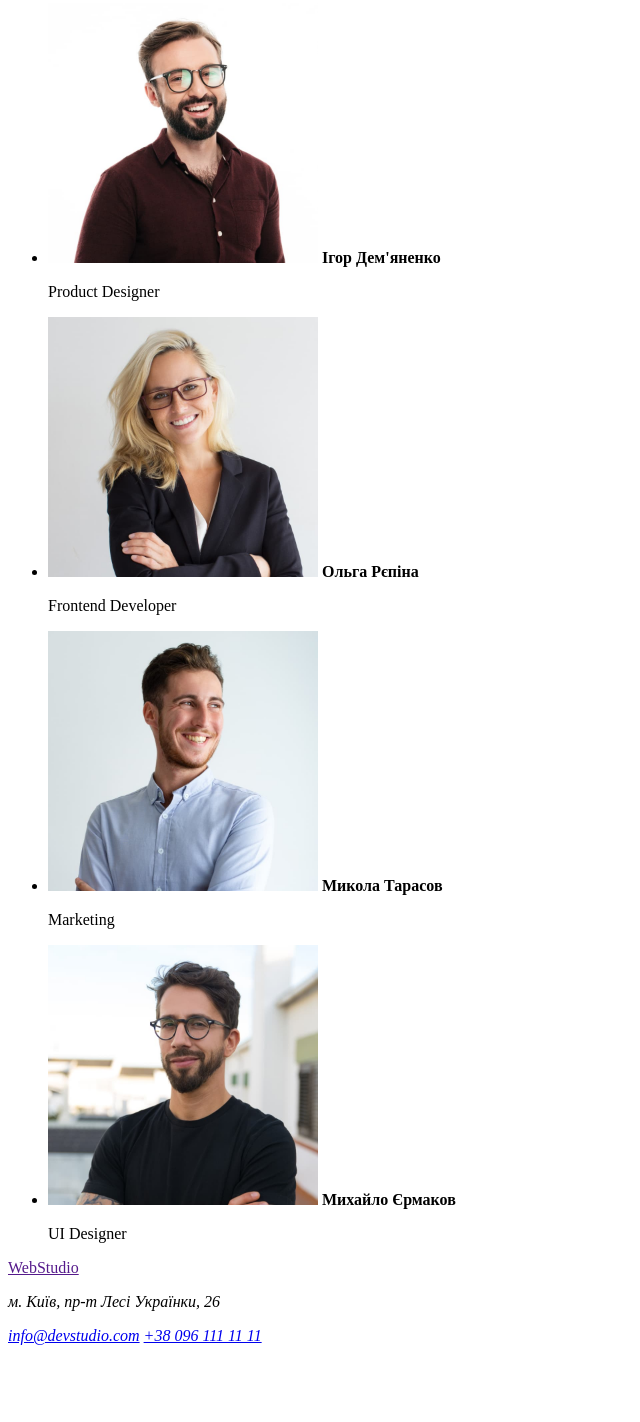
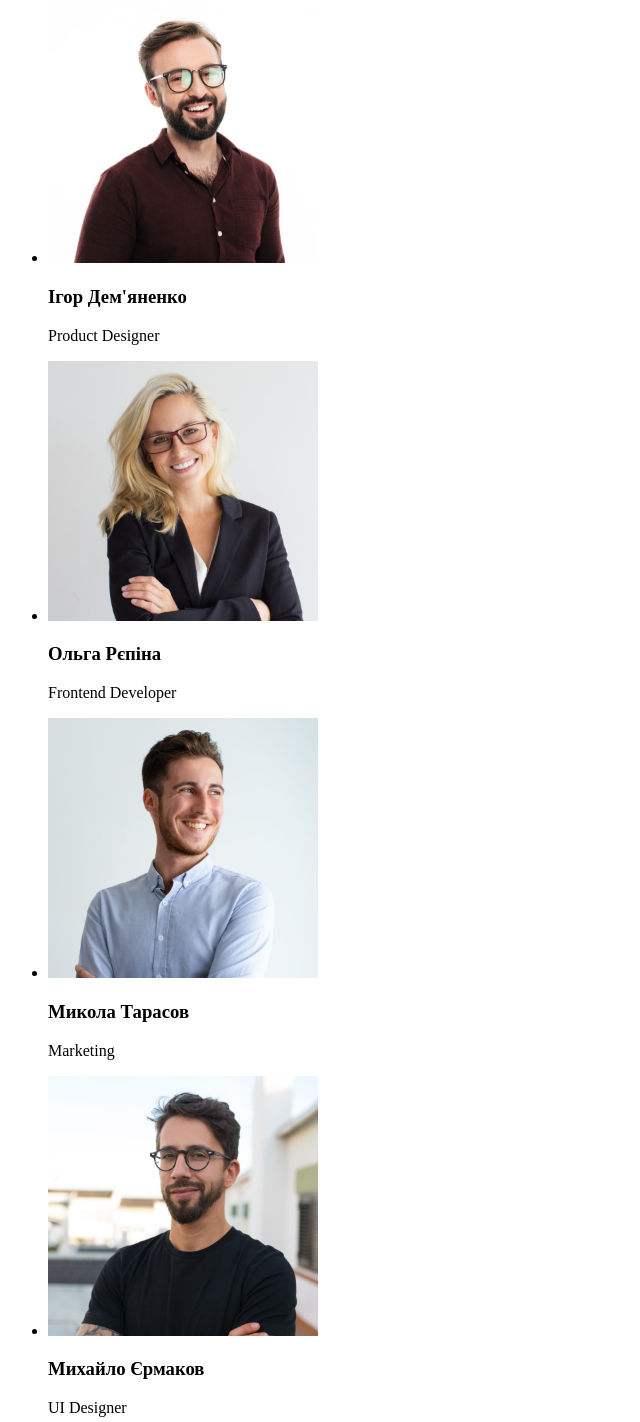
Before and after one commit to SotnykKateryna/goit-markup-hw-01, a plain HTML site: page index.html in a window 1280 px wide. Shown: the part 1618-3040 px from the top of the page, without its empty margins (0-640 px from the left). Before the commit the page ends 2971 px from the top, so only its background shows below. Drawn offline with Linux system fonts and the light colour scheme.

Commit message:
Fix the tags

```diff
--- a/index.html
+++ b/index.html
@@ -101,7 +101,7 @@
               width="270"
               height="260"
             />
-            <b>Ігор Дем'яненко</b>
+            <h3>Ігор Дем'яненко</h3>
             <p>Product Designer</p>
           </li>
           <li>
@@ -111,7 +111,7 @@
               width="270"
               height="260"
             />
-            <b>Ольга Рєпіна</b>
+            <h3>Ольга Рєпіна</h3>
             <p>Frontend Developer</p>
           </li>
           <li>
@@ -121,7 +121,7 @@
               width="270"
               height="260"
             />
-            <b>Микола Тарасов</b>
+            <h3>Микола Тарасов</h3>
             <p>Marketing</p>
           </li>
           <li>
@@ -131,7 +131,7 @@
               width="270"
               height="260"
             />
-            <b>Михайло Єрмаков</b>
+            <h3>Михайло Єрмаков</h3>
             <p>UI Designer</p>
           </li>
         </ul>
@@ -139,14 +139,12 @@
     </main>
 
     <footer>
-      <section>
         <a href="">WebStudio</a>
         <address>
           <p>м. Київ, пр-т Лесі Українки, 26</p>
           <a href="mailto:info@devstudio.com">info@devstudio.com</a>
           <a href="tel:+380961111111">+38 096 111 11 11</a>
         </address>
-      </section>
     </footer>
   </body>
 </html>
```
